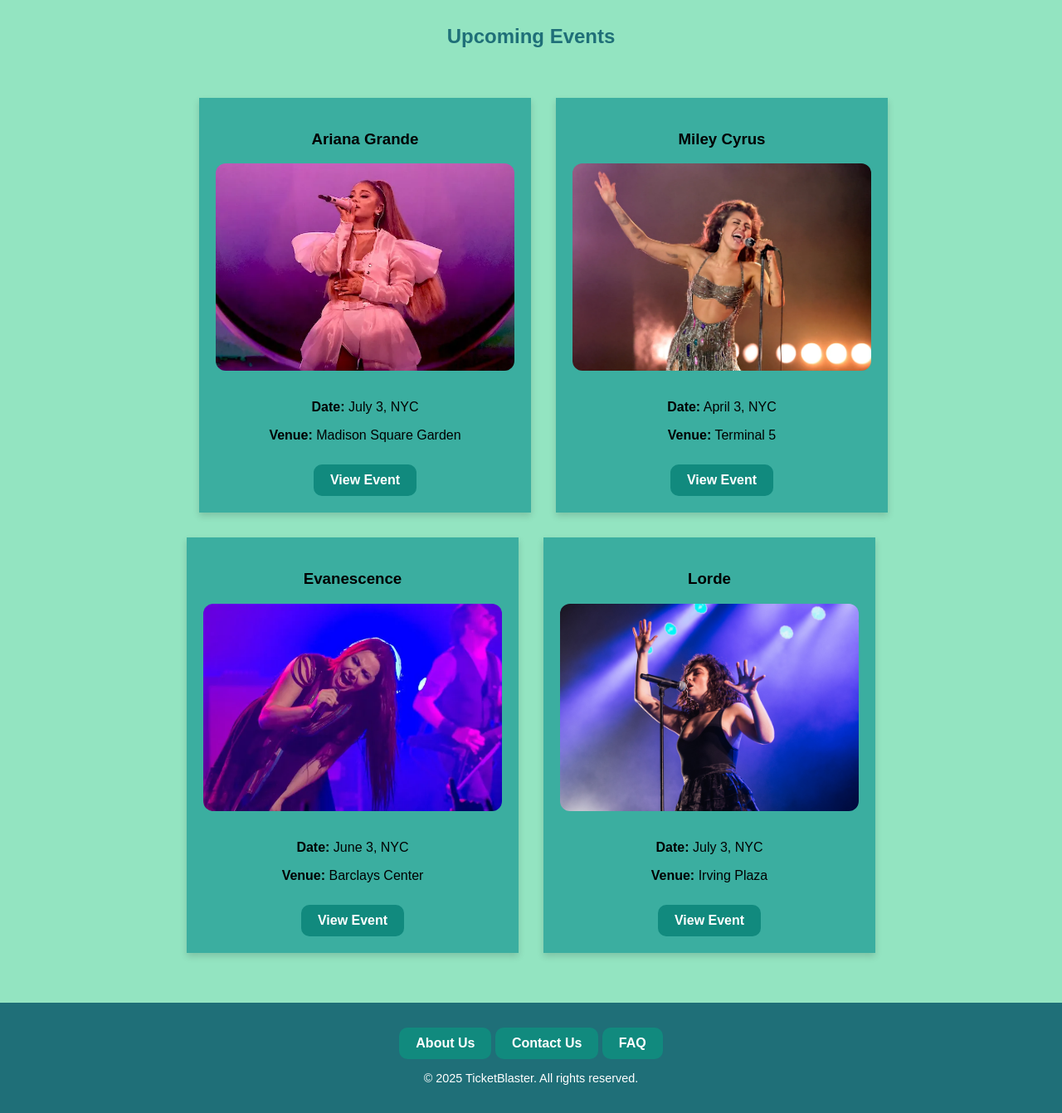
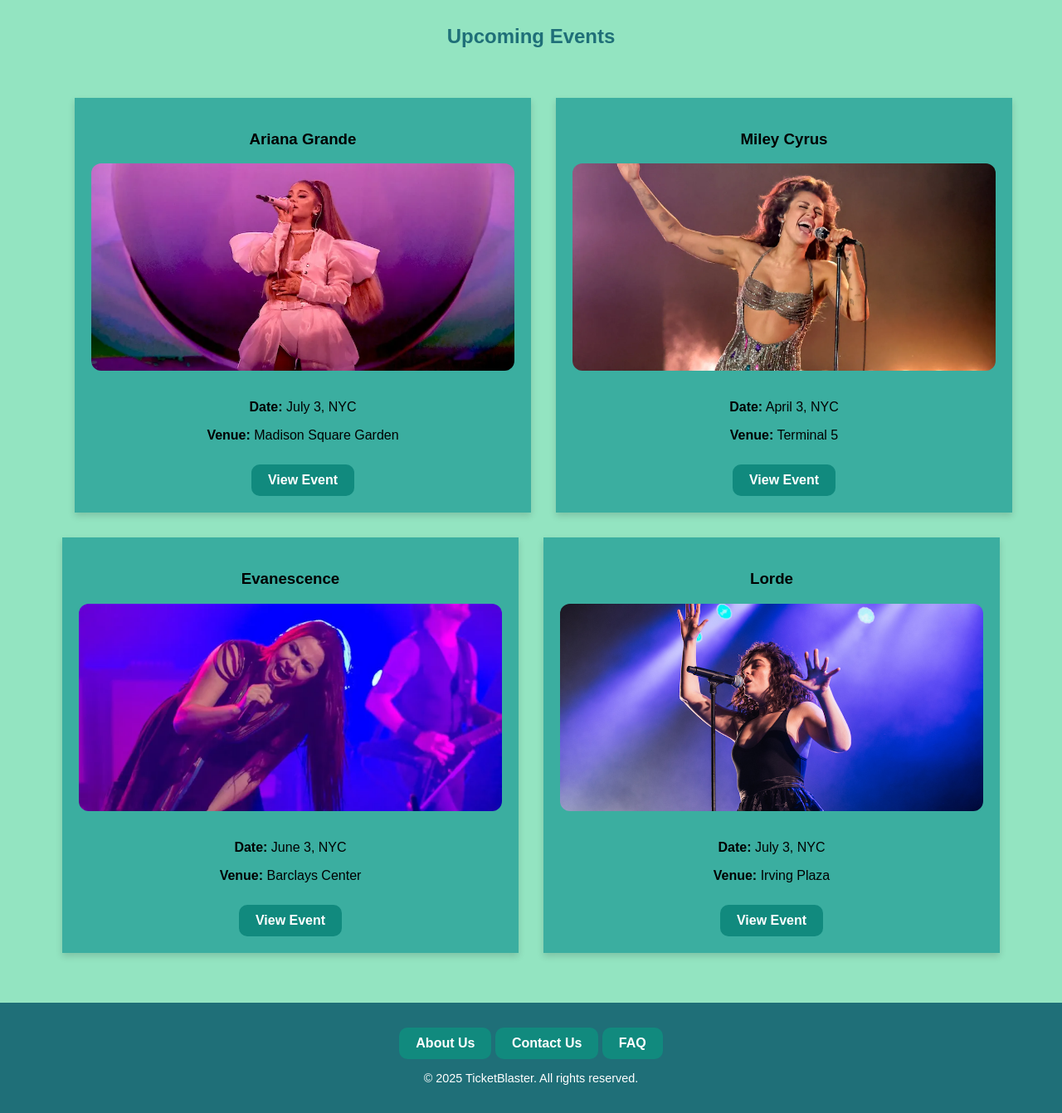
Before and after one commit to nuaracosta/ticketblaster, a PHP site: page /home.html in a window 1280 px wide. Shown: the part 195-1537 px from the top of the page at 83% size. Run offline with PHP 8.4, Linux system fonts and the light colour scheme.

Commit message:
Update styles.css

```diff
--- a/styles.css
+++ b/styles.css
@@ -86,7 +86,7 @@ nav {
   text-align: center;
 
   flex: 1 1 calc(50% - 40px); /* 2 per row, minus the gap */
-  max-width: 400px;           /* keeps widths consistent */
+  max-width: 550px;           /* keeps widths consistent */
   box-sizing: border-box;
 }
 
```
